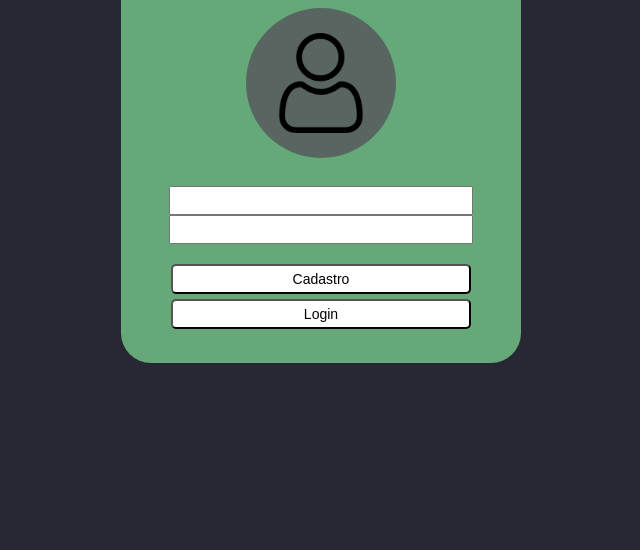
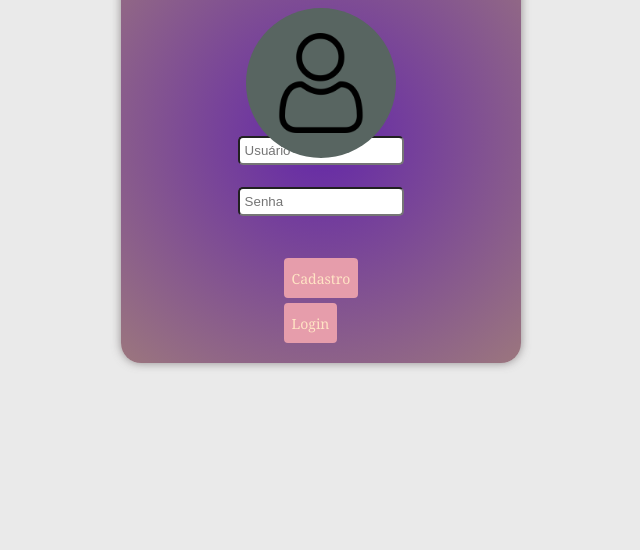
Before and after one commit to shogoshima/todoList-codelab, a website with bundled scripts: page public/index.html in a window 1280 px wide. Shown: the part 250-800 px from the top of the page, without its empty margins (319-959 px from the left). Built offline with nearby package versions, Linux system fonts and the light colour scheme.

Commit message:
algumas alteracoezinhas no css

```diff
--- a/public/index.css
+++ b/public/index.css
@@ -4,19 +4,32 @@ body {
     display: flex;
     justify-content: center;
     align-items: center;
-    background-color: rgb(40, 39, 52);
+   background-color:rgba(0, 0, 0, 0.082);
+    font-family: Georgia, serif;
+    color:antiquewhite;
 }
 
 #bloco {
     position: relative;
     height: 450px;
     width: 400px;
-    background-color: rgb(101, 169, 120);
+    background: rgb(85,18,161);
+    background: radial-gradient(circle, rgba(85,18,161,0.9) 0%, rgba(122,69,80,0.7) 100%);
+    background-color: radial-gradient(circle, rgba(85,18,161,0.9) 0%, rgba(122,69,80,0.7) 100%);
     display: flex;
     flex-direction: column;
     justify-content: center;
     align-items: center;
-    border-radius: 30px;
+    border-radius: 20px;
+
+    box-shadow: 0 0px 0px 0 rgba(94, 92, 92, 0.7), 0 0px 10px 0 rgba(107, 98, 101, 0.7);
+    transition: transform .2s, box-shadow .2s, background-color .2s ;
+}
+
+#bloco:hover{
+    transform: scale(1.05);
+    box-shadow: 0 0px 0px 0 rgba(94, 92, 92, 0.7), 0 0px 20px 0 rgba(107, 98, 101, 0.7);
+    background-color: radial-gradient(circle, rgba(85,18,161,1) 0%, rgba(122,69,80,1) 100%);
 }
 
 #imagem {
@@ -46,23 +59,47 @@ input {
     padding: 5px;
 }
 
+#inputs{
+display:flex;
+flex-direction: column;
+align-items: center;
+
+}
+
+input{
+border-radius: 5px;
+width:80%;
+
+}
+
 #botoes {
     margin-top: 20px;
     margin-bottom: 20px;
+
+
 }
 
 button {
-    width: 300px;
-    height: 30px;
+
+    height: 40px;
     font-size: 14px;
-    border-radius: 5px;
+    border-radius: 4px;
+    font-family: Georgia, serif;
+    font-weight:400;
+    transition: transform .001s;
+    background-color:rgb(230,157,171);
+    color:bisque;
+    border-style: solid ;
+    border-color: rgb(230, 157, 171);
+
 }
 
-#cadastro {
-    background-color: white;
+
+button:hover {
+    transform: scale(1.05);
+
 }
 
 #login {
     margin-top: 5px;
-    background-color: white;
 }
--- a/public/index.html
+++ b/public/index.html
@@ -3,22 +3,22 @@
 <head>
     <meta charset="UTF-8">
     <meta name="viewport" content="width=device-width, initial-scale=1.0">
-    <title>Document</title>
+    <title>ToDo List</title>
     <link rel="stylesheet" type="text/css" href="index.css"/>
 </head>
 <body>
     <div id="bloco">
-        <h1>todo List</h1>
+        <h1>ToDo List</h1>
         <div id="imagem"></div>
         <img src="img/user.png">
         <div id="bola"></div>
         <div id="inputs">
-            <input type="text" id="usuario"><br>
-            <input type="password" id="senha"><br>
+            <input type="text" placeholder="Usuário" id="usuario"><br>
+            <input type="password" placeholder="Senha" id="senha"><br>
         </div>
         <div id="botoes">
-            <button id="cadastro">Cadastro</button><br>
-            <button id="login">Login</button><br>
+            <button id="cadastro" class="botoes">Cadastro</button><br>
+            <button id="login" class="botoes">Login</button><br>
         </div>
     </div>
     <script type="module" src="index.js"></script>
```
Also changed, not shown: public/todolist.css (+6 -18 lines), public/todolist.html (+1 -1 lines).
